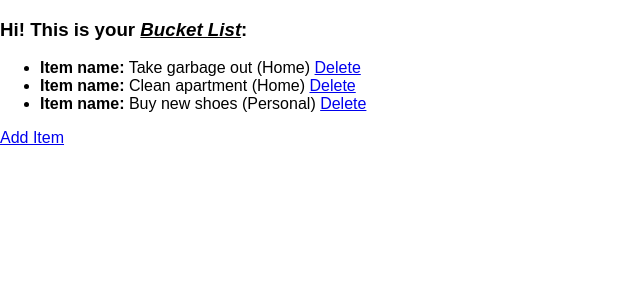
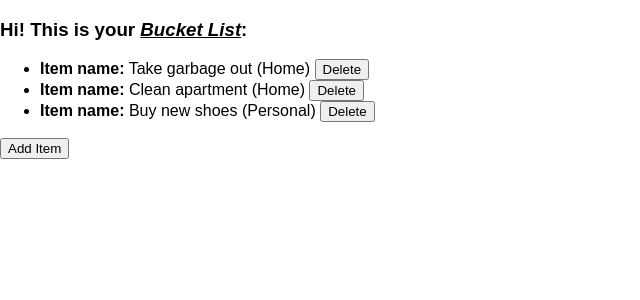
Before and after one commit to adamwisky/bucketlist, a React (Create React App) app: page / in a window 1280 px wide. Shown: the top 300 px of the page, without its empty margins (0-640 px from the left). Built offline with nearby package versions, Linux system fonts and the light colour scheme.

Commit message:
fix all warnings

```diff
--- a/src/Components/Item.js
+++ b/src/Components/Item.js
@@ -1,10 +1,6 @@
 import React from 'react';
 
 class Item extends React.Component {
-
-  constructor(props) {
-    super(props);
-  }
 
   deleteItem(id) {
     console.log("deleteItem clicked!");
@@ -15,7 +11,7 @@ class Item extends React.Component {
   render() {
     return (
       <li>
-        <strong>Item name:</strong> {this.props.item.title} ({this.props.item.category}) <a href="#" onClick={this.deleteItem.bind(this, this.props.item.id)}>Delete</a>
+        <strong>Item name:</strong> {this.props.item.title} ({this.props.item.category}) <button type="button" onClick={this.deleteItem.bind(this, this.props.item.id)}>Delete</button>
       </li>
     )
   }
--- a/src/Components/ItemDetails.js
+++ b/src/Components/ItemDetails.js
@@ -27,7 +27,7 @@ class ItemDetails extends React.Component {
         newState.itemCategory = target.value;
         break;
       default:
-        throw("unknown target!");
+        console.log("unknown form entry")
     }
 
     this.setState( newState );
--- a/src/Components/ItemList.js
+++ b/src/Components/ItemList.js
@@ -69,7 +69,7 @@ class ItemList extends React.Component {
             <ul>
               {itemList}
             </ul>
-            <a href="#" onClick={this.showAddItem}>{this.state.showAddItemMode ? "Cancel" : "Add Item"}</a>
+            <button type="button" onClick={this.showAddItem}>{this.state.showAddItemMode ? "Cancel" : "Add Item"}</button>
 
             {this.state.showAddItemMode && <ItemDetails newItem='true' addItem={this.addItem} />}
 
```
